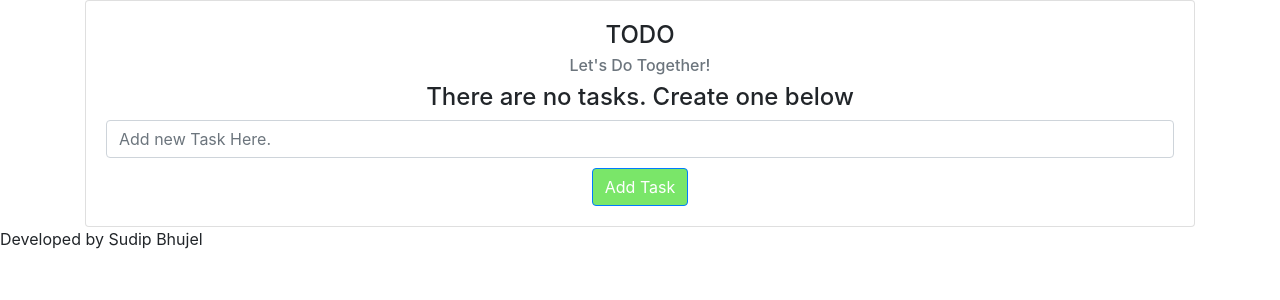
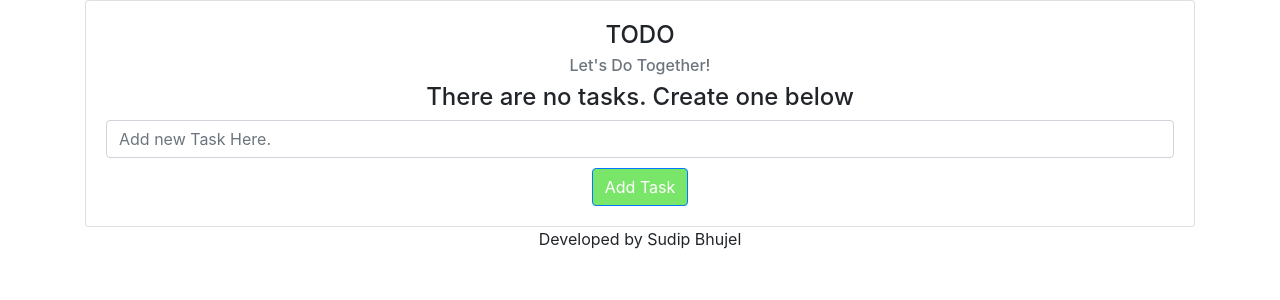
Before and after one commit to sudipbhujel/todo-list-flask, a Flask app: page / in a window 1280 px wide. Shown: the top 300 px of the page. Run offline with Flask 2, Linux system fonts and the light colour scheme; data that the repository does not hold is empty; some libraries are stand-ins or nearby versions.

Commit message:
center developer

```diff
--- a/templates/base.html
+++ b/templates/base.html
@@ -27,5 +27,5 @@
     <script src="assets/bootstrap/js/bootstrap.min.js"></script>
 </body>
 
-<footer>Developed by Sudip Bhujel</footer>
+<footer style="text-align: center;">Developed by Sudip Bhujel</footer>
 </html>
```
